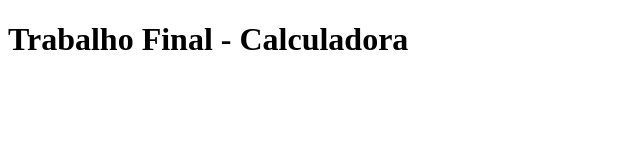
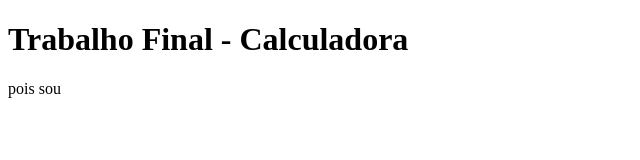
Before and after one commit to RodrigoESTGL/Calculadora_SD, a plain HTML site: page index.html in a window 1280 px wide. Shown: the full height of the page, 0-640 px from the left. Drawn offline with Linux system fonts and the light colour scheme.

Commit message:
First HTML project

```diff
--- a/index.html
+++ b/index.html
@@ -7,5 +7,6 @@
 </head>
 <body>
     <h1>Trabalho Final - Calculadora</h1>
+    pois sou
 </body>
 </html>
```
